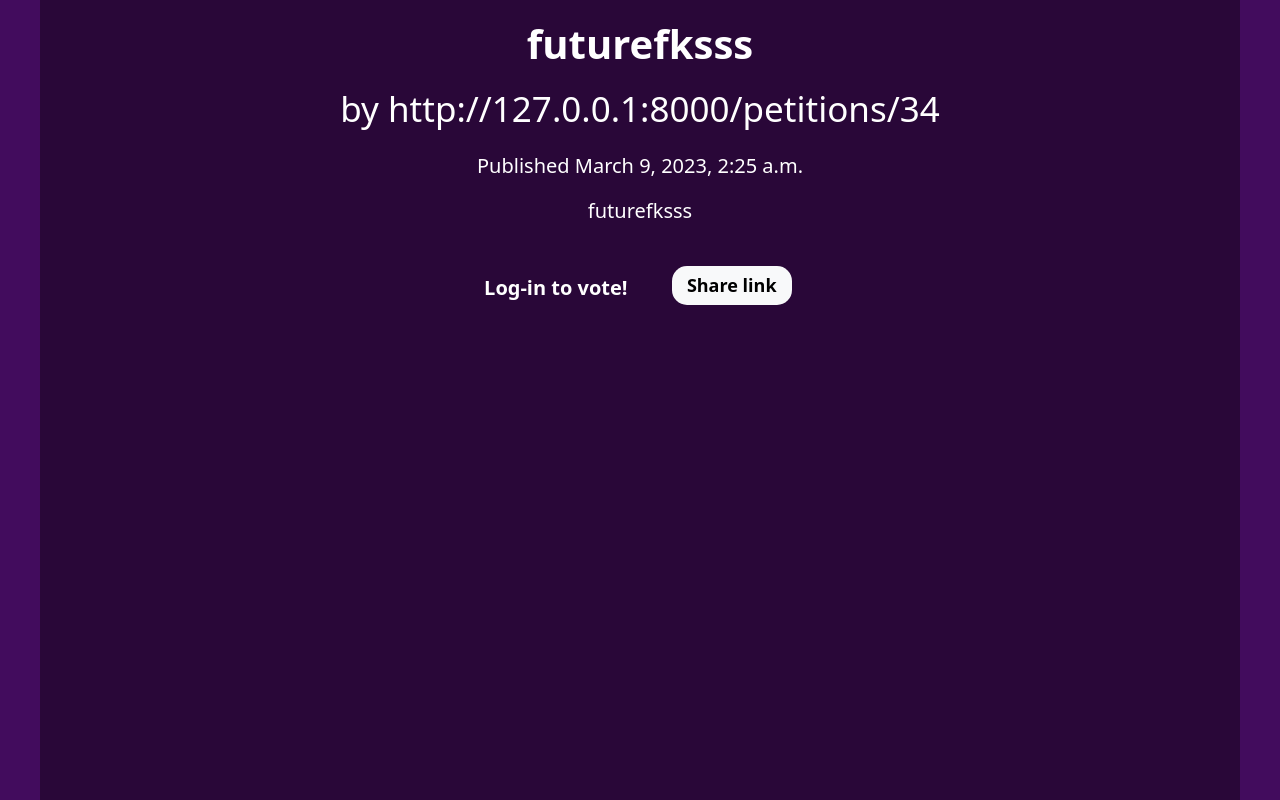
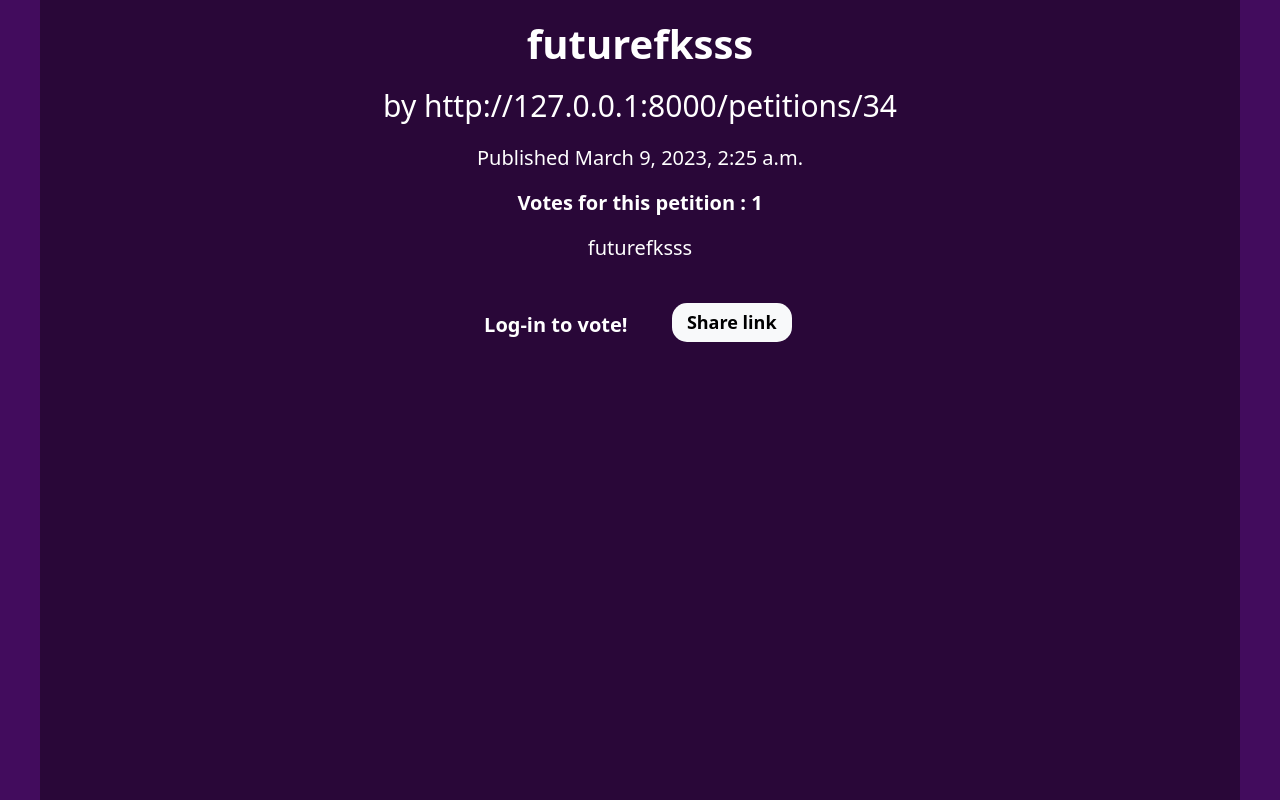
Before and after one commit to futurezayka/website_petitions_django, a Django app: page /petitions/8 in a window 1280 px wide. Shown: the part 80-880 px from the top of the page. Run offline with Django 4.2, Linux system fonts and the light colour scheme; data comes from the database, SQL or seed files in the repository; both versions use the stored data as it was after the commit.

Commit message:
added voting system / fixed bugs

```diff
--- a/peticions/forms.py
+++ b/peticions/forms.py
@@ -1,7 +1,7 @@
 from django.contrib.auth import get_user_model
 
 from .models import Peticions
-from django.forms import ModelForm, TextInput, Textarea, ModelChoiceField, HiddenInput
+from django.forms import ModelForm, TextInput, Textarea
 
 
 class PeticionsForm(ModelForm):
--- a/peticions/models.py
+++ b/peticions/models.py
@@ -9,11 +9,12 @@ class Peticions(models.Model):
     creator = models.ForeignKey(User, on_delete=models.CASCADE)
     title = models.CharField('Name', max_length=50)
     text = models.TextField('Text')
-    date = models.DateTimeField(auto_now=True)
+    date = models.DateTimeField(auto_now_add=True)
     name_surname = models.TextField("name_surname")
+    vote_count = models.IntegerField(default=0)
+
     def __str__(self):
         return self.title
-
 
     def get_absolute_url(self):
         return f"/petitions/{self.id}"
@@ -21,3 +22,11 @@ class Peticions(models.Model):
     class Meta:
         verbose_name = "Petition"
         verbose_name_plural = "Petitions"
+
+
+class Vote(models.Model):
+    petition = models.ForeignKey(Peticions, on_delete=models.CASCADE)
+    user = models.ForeignKey(User, on_delete=models.CASCADE)
+
+    class Meta:
+        unique_together = (('petition', 'user'),)
--- a/peticions/templates/peticions/details_view.html
+++ b/peticions/templates/peticions/details_view.html
@@ -1,23 +1,32 @@
 {% extends 'mainapp/layout.html' %}
 
-{% block title%}{{ peticion.title }}{% endblock %}
+{% block title %}{{ peticion.title }}{% endblock %}
 {% block content %}
     <div class="features">
         <h1 style="padding: 20px;margin-bottom: -5px;">{{ peticion.title }}</h1>
-        <p style="font-size: 35px; margin-bottom: 15px">by {{ peticion.name_surname }}</p>
-        <p style="margin-bottom: 15px">Published {{peticion.date}}</p>
+        <p style="font-size: 30px; margin-bottom: 15px">by {{ peticion.name_surname }}</p>
+        <p style="margin-bottom: 15px">Published {{ peticion.date }}</p>
+        <p style="font-weight: bold;margin-bottom: 15px ">Votes for this petition : {{ peticion.vote_count }}</p>
         <p>{{ peticion.text }}</p>
-        {% if peticion.creator == user%}
-            <a style="border-radius: 15px;font-size: 18px;font-weight: bold;margin-top: 40px;width: 120px;margin-left: 40px;margin-bottom: 50px" type="submit" class = "btn btn-warning" href="{% url "delete-item" peticion.id %}">Delete</a>
-            <a style="border-radius: 15px;font-size: 18px;font-weight: bold;margin-top: 40px;width: 120px;margin-left: 40px;margin-bottom: 50px" href="{% url "edit" peticion.id %}" class = "btn btn-info">Edit</a>
+        <div>{% if peticion.creator == user %}
+            <a style="border-radius: 15px;font-size: 18px;font-weight: bold;margin-top: 40px;width: 120px;margin-left: 40px;margin-bottom: 50px"
+               type="submit" class="btn btn-warning" href="{% url "delete-item" peticion.id %}">Delete</a>
+            <a style="border-radius: 15px;font-size: 18px;font-weight: bold;margin-top: 40px;width: 120px;margin-left: 40px;margin-bottom: 50px"
+               href="{% url "edit" peticion.id %}" class="btn btn-info">Edit</a>
         {% endif %}
-        {% if user.is_authenticated %}
-            <button style="border-radius: 15px;font-size: 18px;font-weight: bold;margin-top: 40px;width: 120px;margin-left: 40px;margin-bottom: 50px;background: lime; border: lime" type="submit" class="btn btn-info">Vote</button>
-        {% else %}
-            <a style="font-weight: bold;font-size: 20px ">Log-in to vote!</a>
-        {% endif %}
-        <button id="copy-button" class="btn btn-light" onclick="copyText()" style="font-size: 18px;font-weight: bold;margin-top: 40px;width: 120px;margin-left: 40px;margin-bottom: 50px">Share link</button>
-        <a style="font-size: 0;height: 0;width: 0" class = "copy-text-area" id="copy-text">http://127.0.0.1:8000{{peticion.get_absolute_url}}</a>
+            {% if user.is_authenticated %}
+                <a style="border-radius: 15px;font-size: 18px;font-weight: bold;margin-top: 40px;width: 120px;margin-left: 40px;margin-bottom: 50px;background: lime; border: lime"
+                   type="submit" href="{% url "vote" peticion.id %}" class="btn btn-info">Vote</a>
+            {% else %}
+                <a style="font-weight: bold;font-size: 20px ">Log-in to vote!</a>
+            {% endif %}
+            <button id="copy-button" class="btn btn-light" onclick="copyText()"
+                    style="font-size: 18px;font-weight: bold;margin-top: 40px;width: 120px;margin-left: 40px;margin-bottom: 50px">
+                Share link
+            </button>
+            <a style="font-size: 0;height: 0;width: 0" class="copy-text-area"
+               id="copy-text">http://127.0.0.1:8000{{ peticion.get_absolute_url }}</a>
+        </div>
     </div>
 
     <script>
--- a/peticions/urls.py
+++ b/peticions/urls.py
@@ -4,7 +4,8 @@ from django.urls import path
 urlpatterns = [
     path('', views.petitions, name = 'peticions'),
     path('create/', views.create, name = "create"),
-    path('<int:pk>',views.PeticionsDetailView.as_view(), name = 'detail'),
+    path('<int:pk>', views.PeticionsDetailView.as_view(), name = 'detail'),
     path('<int:pk>/edit', views.PeticionUpdateView.as_view(), name='edit'),
-    path('<int:id>/delete-item', views.deleteItem,name='delete-item')
+    path('<int:id>/delete-item', views.deleteItem,name='delete-item'),
+    path('<int:id>/vote', views.vote_petition,name='vote')
 ]
--- a/peticions/views.py
+++ b/peticions/views.py
@@ -1,10 +1,9 @@
+
 from django.shortcuts import render, redirect
-from .models import Peticions
+from .models import Peticions, Vote
 from .forms import PeticionsForm
 from django.views.generic import DetailView, UpdateView
-from mainapp.models import User
-
-
+from django.http import JsonResponse
 
 def petitions(request):
     petition = Peticions.objects.order_by("-date")
@@ -36,6 +35,27 @@ def get_initial(self):
     return {{self.user}}
 
 
+
+def vote_petition(request, id):
+    petition = Peticions.objects.get(id=id)
+    user = request.user
+    # Check if user has already voted
+    if Vote.objects.filter(petition=petition, user=user).exists():
+        return JsonResponse({'status': 'error', 'message': 'You have already voted on this petition.'})
+
+    # Create new vote object
+    vote = Vote(petition=petition, user=user)
+    vote.save()
+
+    # Update petition's vote count
+    petition.vote_count += 1
+    petition.save()
+
+    return JsonResponse({'status': 'success', 'message': 'Your vote has been recorded.'})
+
+
+
+
 def create(request):
     error = ""
     if request.method == 'POST':
```
Also changed, not shown: db.sqlite3, peticions/migrations/0008_alter_peticions_creator.py (deleted), peticions/migrations/0008_peticions_vote_count_alter_peticions_creator_and_more.py (added).
